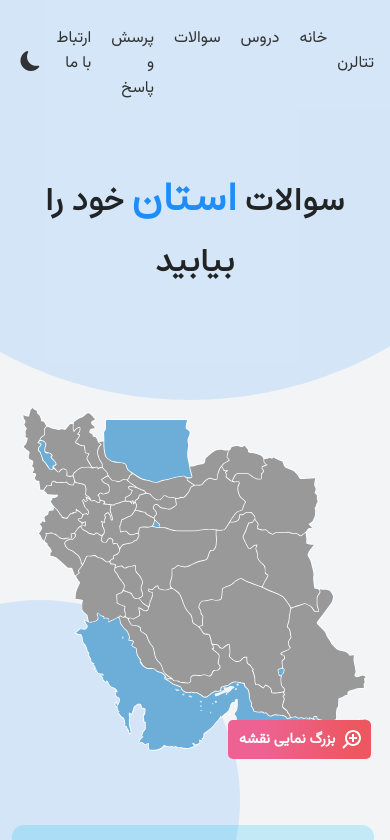
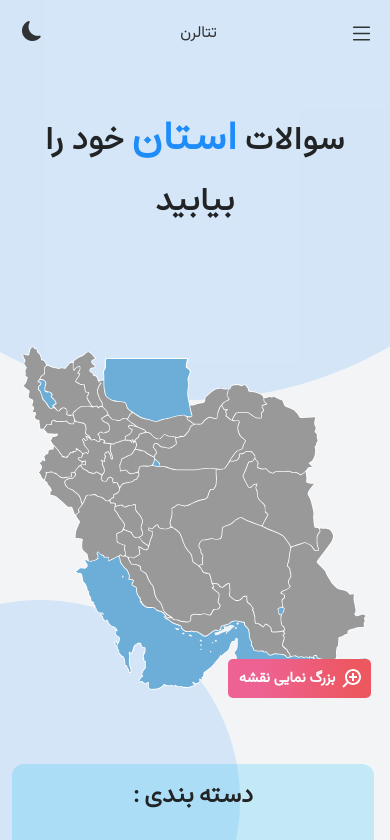
Before and after one commit to teta-team/teta-learn, a React (Create React App) app: page /questions in a window 390 px wide. Shown: the top 840 px of the page. Built offline with nearby package versions, Linux system fonts and the light colour scheme.

Commit message:
responsive menu

```diff
--- a/src/assets/css/App.css
+++ b/src/assets/css/App.css
@@ -202,6 +202,7 @@ h6 {
 a {
   text-decoration: none;
   color: var(--color-default);
+  -webkit-tap-highlight-color: transparent;
 }
 
 ul {
@@ -382,6 +383,54 @@ header button i {
   font-size: 20px;
 }
 
+.menu-list-icon {
+  display: none;
+  z-index: 2000;
+}
+
+.mobile-nav {
+  display: none;
+}
+
+@media only screen and (max-width: 768px){
+  .menu-list-icon {
+    display: unset;
+  }
+
+  nav {
+    position: fixed;
+    top: 0;
+    right: 0;
+    height: 100vh;
+    flex-direction: column !important;
+    z-index: 1000;
+    background-color: var(--color-background);
+    padding-top: 50px;
+    width: 0;
+    border-radius: 10px 0 0 10px;
+    overflow: hidden;
+    transition: all .3s ease;
+  }
+
+  nav a {
+    margin-right: 10px;
+    width: 200px;
+  }
+
+  nav.active {
+    width: 50%;
+    transition: all .3s ease;
+  }
+
+  .desktop-nav {
+    display: none;
+  }
+
+  .mobile-nav {
+    display: flex;
+  }
+}
+
 /*
 |------------------------------------------------------|
 |=====================|  BANNER  |=====================|
--- a/src/components/Menu.js
+++ b/src/components/Menu.js
@@ -3,6 +3,12 @@ import { Link } from "react-router-dom";
 
 function Menu() {
   const [darkMode, setDarkMode] = useState("light-mode");
+  const [open, setOpen] = useState(false);
+
+  // تابع برای بستن منو هنگام کلیک روی لینک
+  const closeMenu = () => {
+    setOpen(false);
+  };
 
   function changeTheme() {
     if (darkMode === "light-mode") {
@@ -36,13 +42,55 @@ function Menu() {
 
   return (
     <div className="d-flex row justify-content-between align-items-center">
+      <svg
+        xmlns="http://www.w3.org/2000/svg"
+        width="25"
+        height="25"
+        fill="currentColor"
+        className="bi bi-list menu-list-icon"
+        viewBox="0 0 16 16"
+        onClick={() => setOpen(!open)} // ساده‌سازی toggle
+      >
+        <path
+          fillRule="evenodd"
+          d="M2.5 12a.5.5 0 0 1 .5-.5h10a.5.5 0 0 1 0 1H3a.5.5 0 0 1-.5-.5m0-4a.5.5 0 0 1 .5-.5h10a.5.5 0 0 1 0 1H3a.5.5 0 0 1-.5-.5m0-4a.5.5 0 0 1 .5-.5h10a.5.5 0 0 1 0 1H3a.5.5 0 0 1-.5-.5"
+        />
+      </svg>
       <Link to="/">تتالرن</Link>
-      <nav className="d-flex row">
-        <Link to="/">خانه</Link>
-        <Link to="/lessons">دروس</Link>
-        <Link to="/questions">سوالات</Link>
-        <Link to="/chat">پرسش و پاسخ</Link>
-        <Link to="/contact">ارتباط با ما</Link>
+      <nav className="d-flex row desktop-nav">
+        <Link to="/" onClick={closeMenu}>
+          خانه
+        </Link>
+        <Link to="/lessons" onClick={closeMenu}>
+          دروس
+        </Link>
+        <Link to="/questions" onClick={closeMenu}>
+          سوالات
+        </Link>
+        <Link to="/chat" onClick={closeMenu}>
+          پرسش و پاسخ
+        </Link>
+        <Link to="/contact" onClick={closeMenu}>
+          ارتباط با ما
+        </Link>
+        <div className="line"></div>
+      </nav>
+      <nav className={`d-flex row mobile-nav ${open ? "active" : ""}`}>
+        <Link to="/" onClick={closeMenu}>
+          خانه
+        </Link>
+        <Link to="/lessons" onClick={closeMenu}>
+          دروس
+        </Link>
+        <Link to="/questions" onClick={closeMenu}>
+          سوالات
+        </Link>
+        <Link to="/chat" onClick={closeMenu}>
+          پرسش و پاسخ
+        </Link>
+        <Link to="/contact" onClick={closeMenu}>
+          ارتباط با ما
+        </Link>
         <div className="line"></div>
       </nav>
       <button type="button" onClick={changeTheme}>
```
